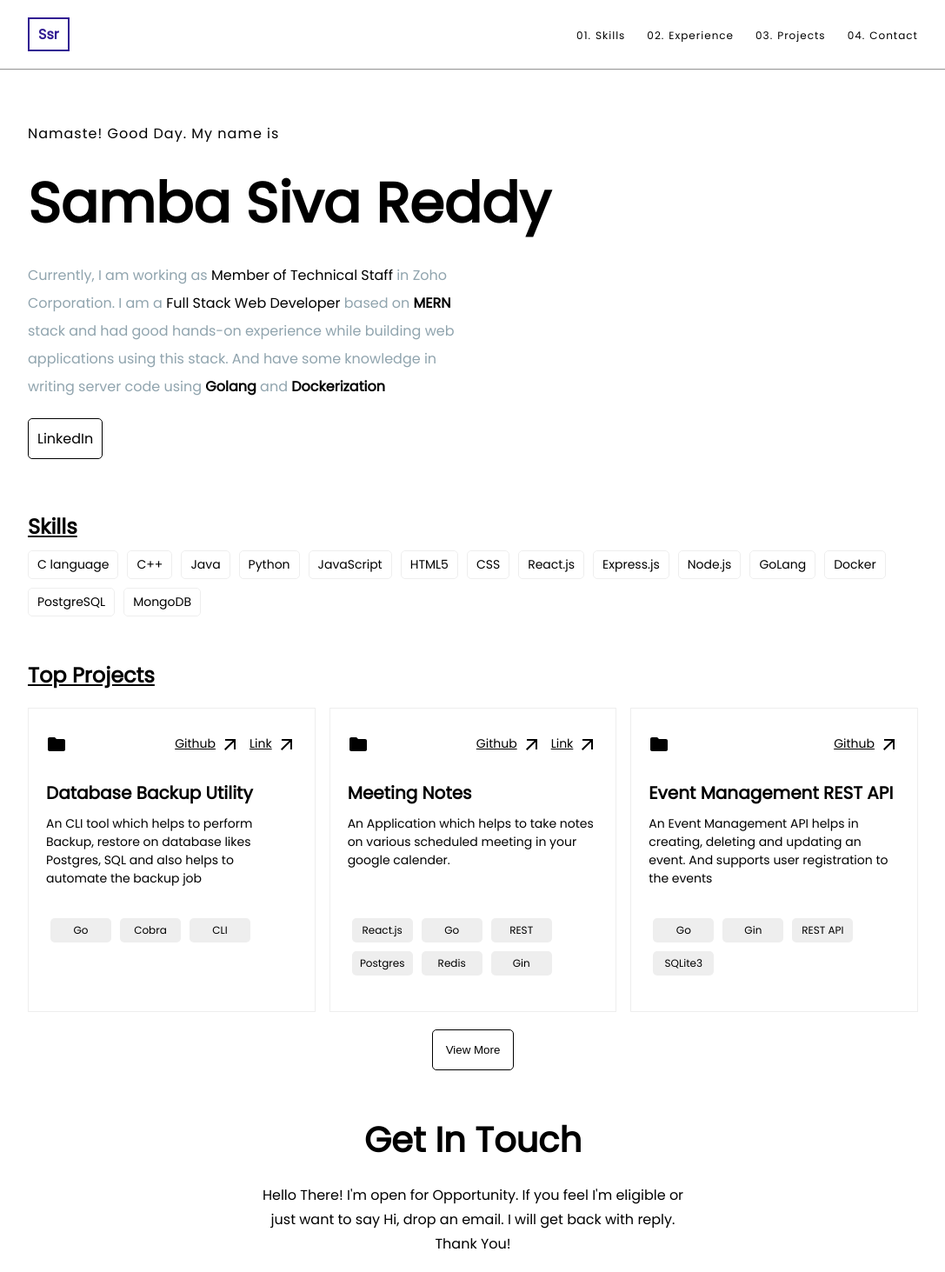
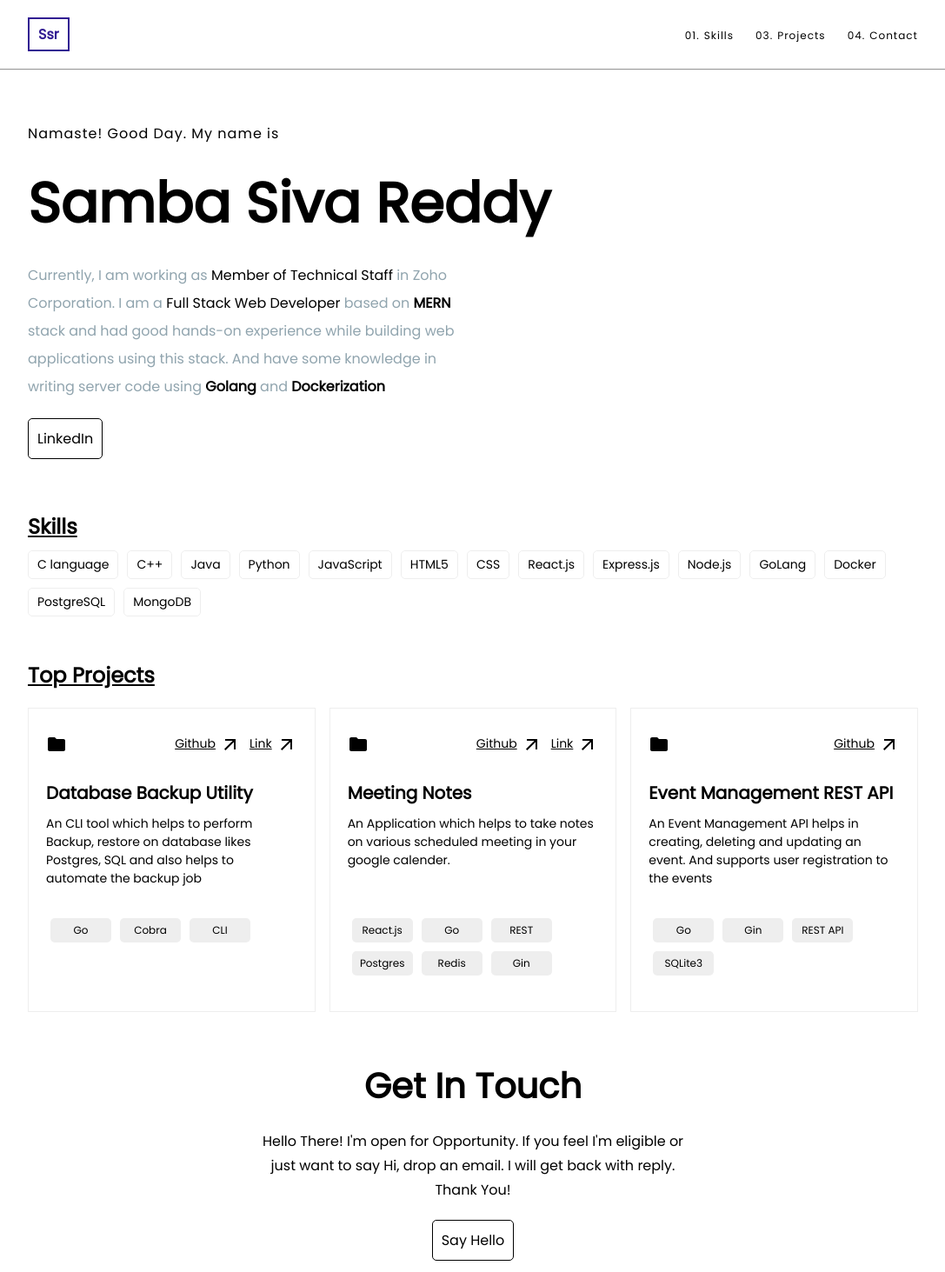
Before and after one commit to sambasivareddy-ch/sambasiva, a React (Create React App) app: page / in a window 1280 px wide. Shown: the top 1463 px of the page at 87% size, without its empty margins (96-1183 px from the left). Built offline with nearby package versions, Linux system fonts and the light colour scheme.

Commit message:
Refactored

```diff
--- a/src/App.js
+++ b/src/App.js
@@ -7,7 +7,7 @@ const App = () => {
   return (
     <Routes>
       <Route path='/' element={<Main />} exact />
-      <Route path='/projects' element={<ProjectPage />} exact />
+      {/* <Route path='/projects' element={<ProjectPage />} exact /> */}
     </Routes>
   );
 }
--- a/src/components/Navigation.js
+++ b/src/components/Navigation.js
@@ -39,12 +39,12 @@ const Navigation = () => {
                             Education
                         </a>
                     </li> */}
-          <li>
+          {/* <li>
             <a className={styles["nav-link"]} href="#experience">
               <span className={styles["list-number"]}>02.</span>
               Experience
             </a>
-          </li>
+          </li> */}
           <li>
             <a className={styles["nav-link"]} href="#projects">
               <span className={styles["list-number"]}>03.</span>
--- a/src/components/Projects.js
+++ b/src/components/Projects.js
@@ -47,11 +47,6 @@ const Projects = () => {
                     );
                 })}
             </div>
-            <div className={styles["view-more__wrapper"]}>
-                <button className={styles["view-more__btn"]}>
-                    <Link to="/projects">View More</Link>
-                </button>
-            </div>
         </div>
     );
 };
```
